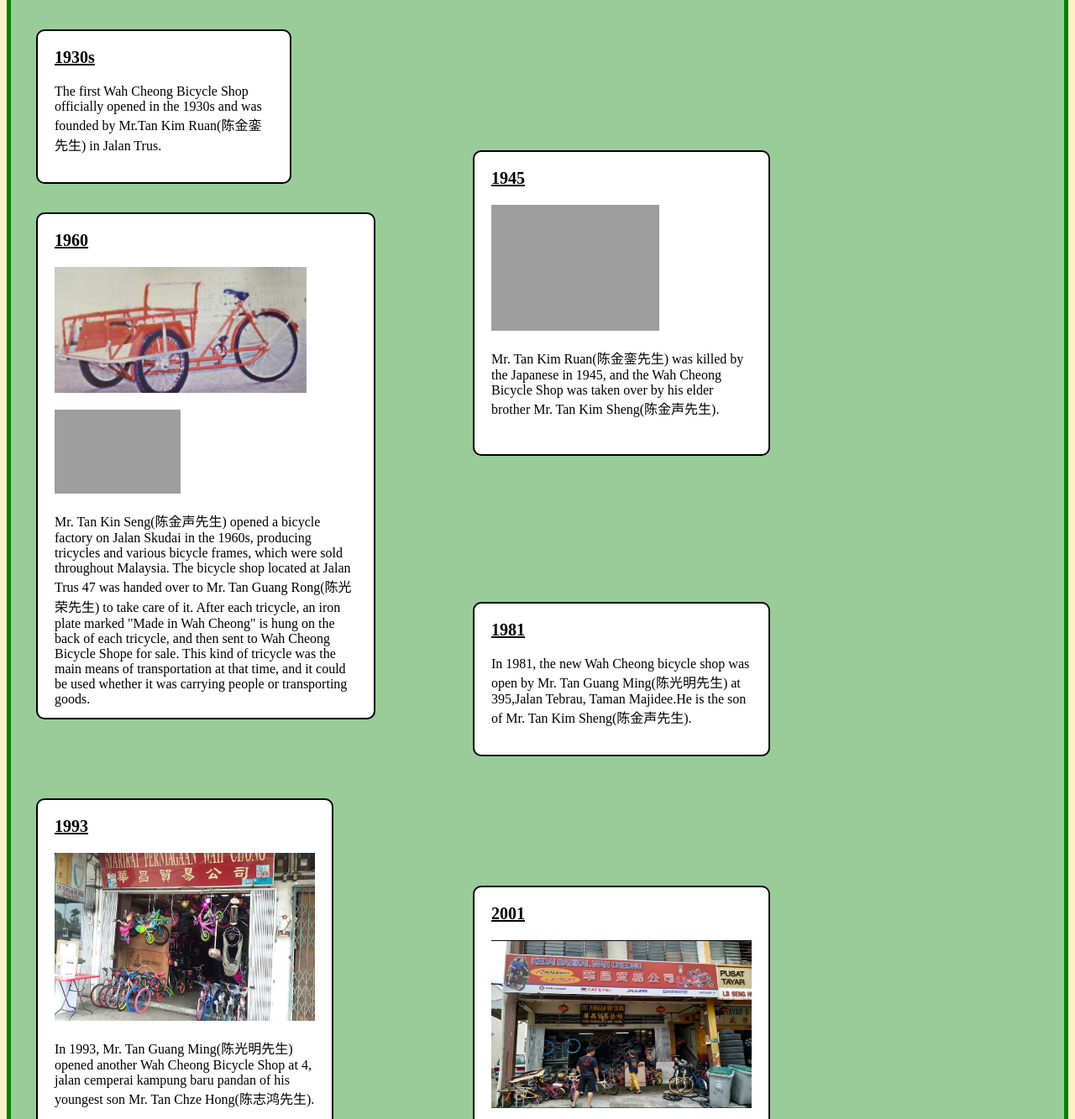
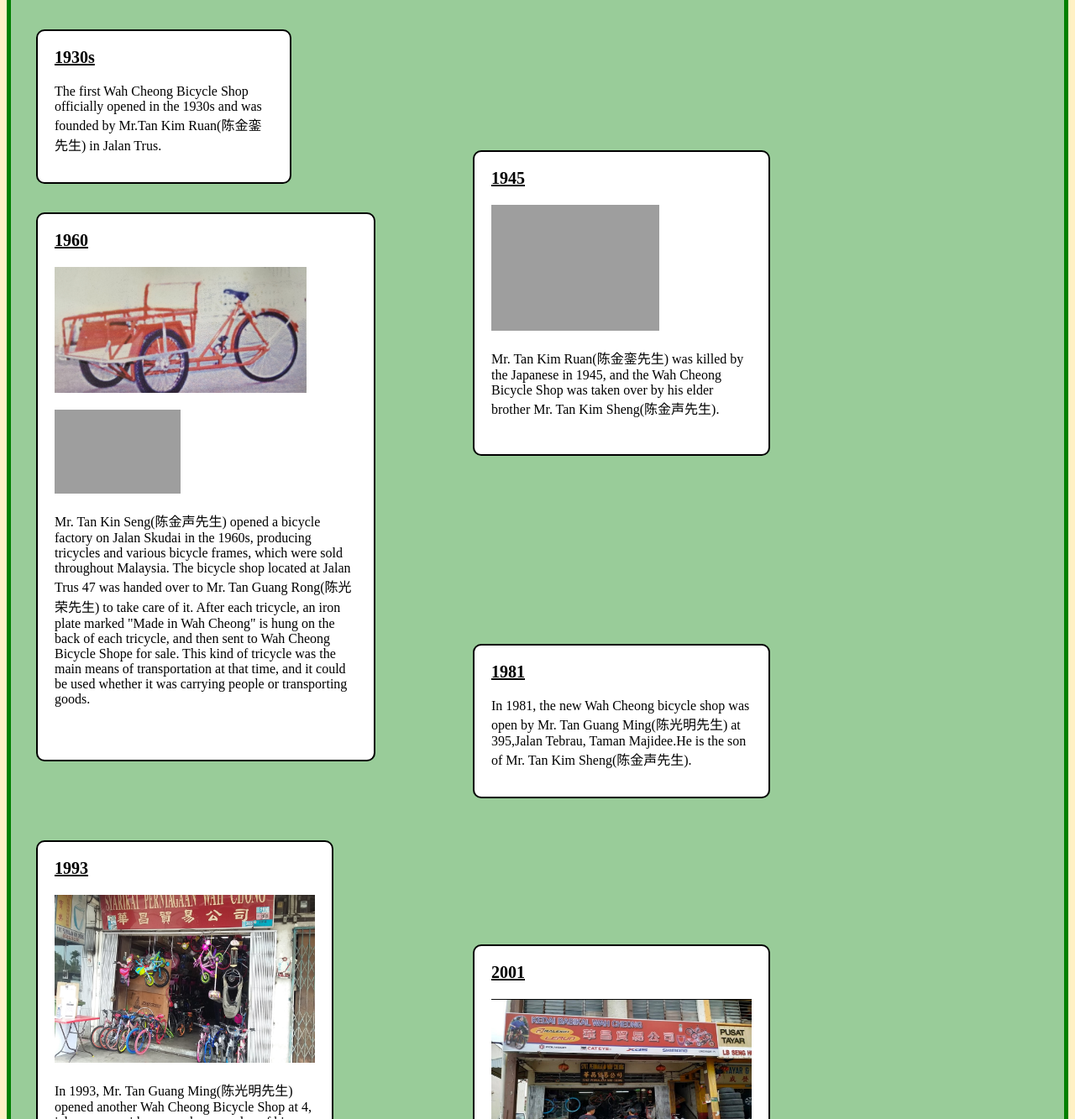
Before and after one commit to mjdwahcheong/mjdwahcheong.github.io, a plain HTML site: page History.html in a window 1280 px wide. Shown: the part 242-1575 px from the top of the page at 84% size. Drawn offline with Linux system fonts and the light colour scheme; grey boxes are pictures that could not be loaded.

Commit message:
更新 History.css

```diff
--- a/History.css
+++ b/History.css
@@ -99,7 +99,7 @@ h1{
     background-color:white;
     margin: -300px 10px 10px 30px;
     width: 400px;
-    height: 600px;
+    height: 650px;
     border-color:black;
     border-width: 2px;
     border-style: solid;
@@ -141,7 +141,7 @@ h1{
     background-color:white;
     margin: 50px 10px 10px 30px;
     width: 350px;
-    height: 440px;
+    height: 460px;
     border-color:black;
     border-width: 2px;
     border-style: solid;
@@ -166,7 +166,7 @@ h1{
     background-color:white;
     margin: -350px 10px 10px 550px;
     width: 350px;
-    height: 420px;
+    height: 430px;
     border-color:black;
     border-width: 2px;
     border-style: solid;
@@ -190,7 +190,7 @@ h1{
     margin-top: 20px;
     margin-bottom:20px;
     width: 350px;
-    height: 460px;
+    height: 470px;
     border-color:black;
     border-width: 2px;
     border-style: solid;
```
